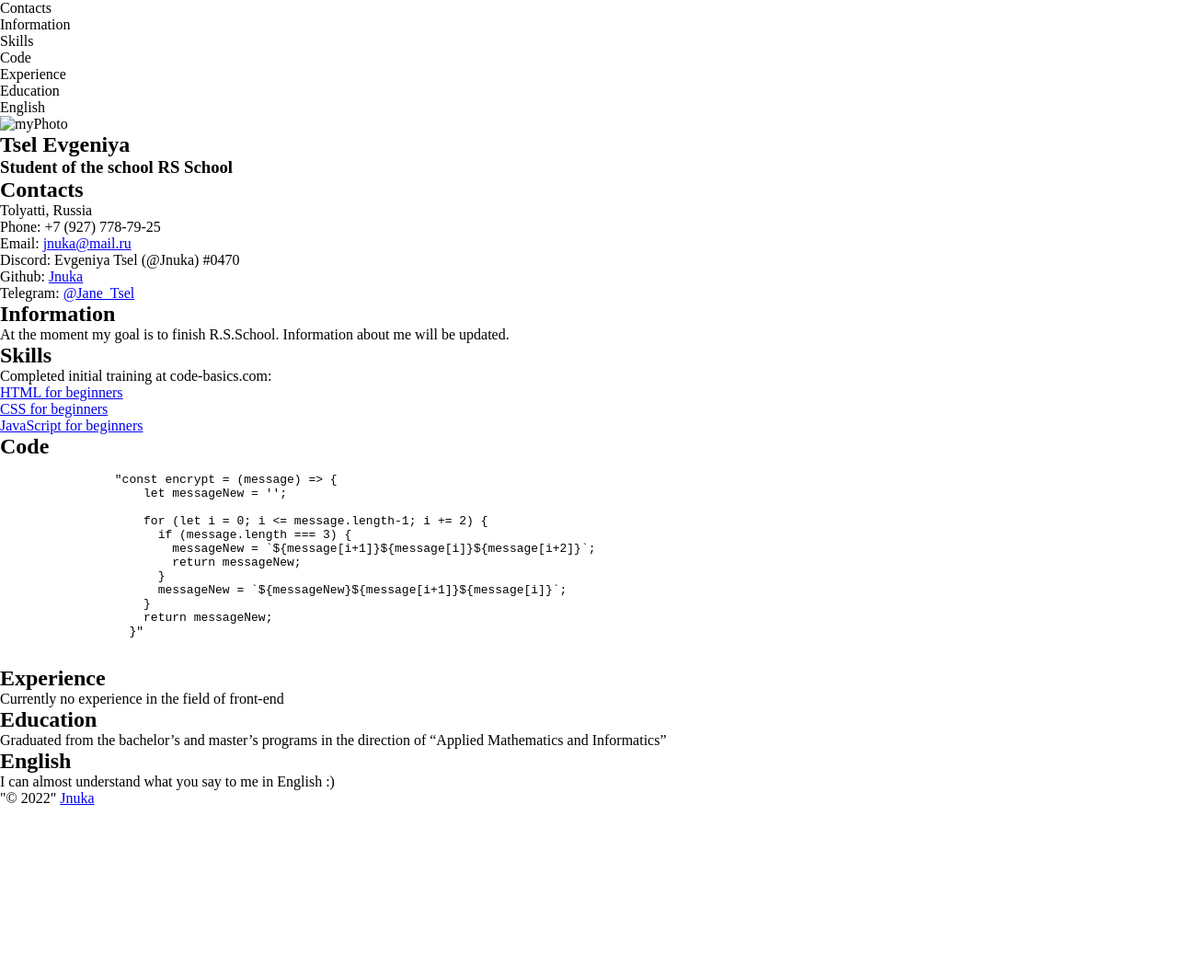
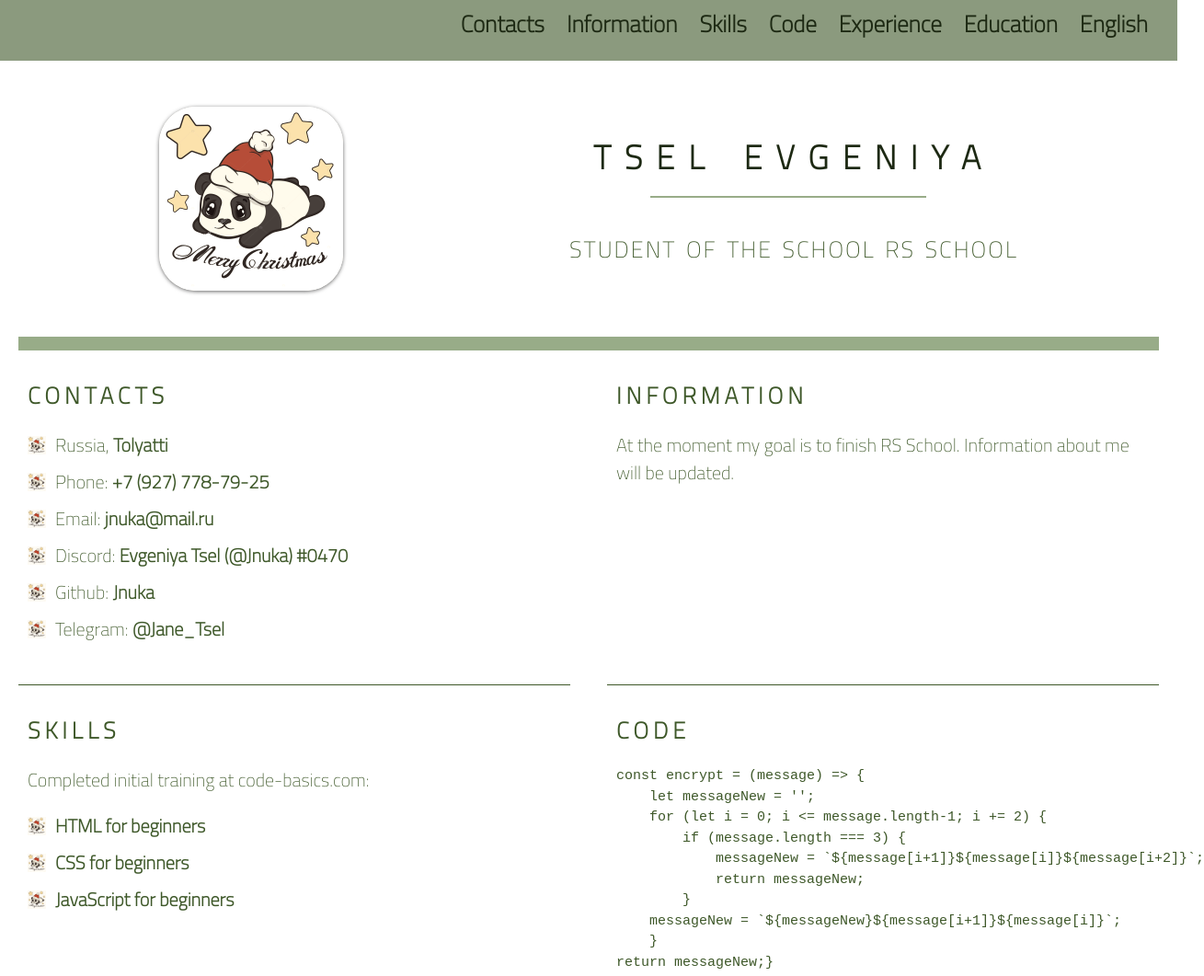
Before and after one commit to Jnuka/rsschool-cv1, a plain HTML site: page index.html in a window 1280 px wide. Shown: the top 1061 px of the page at 92% size, 1309 px wide, since content can reach past the window. Before the commit the page ends 877 px from the top, so only its background shows below. Drawn offline with Linux system fonts and the light colour scheme.

Commit message:
feat: add styles to the basic page layout feat: add photo

```diff
--- a/index.html
+++ b/index.html
@@ -6,20 +6,23 @@
     <meta name="viewport" content="width=device-width, initial-scale=1.0">
     <title>cv_Jnuka</title>
     <link rel="stylesheet" href="style.css">
+    <link rel="preconnect" href="https://fonts.googleapis.com">
+    <link rel="preconnect" href="https://fonts.gstatic.com" crossorigin>
+    <link href="https://fonts.googleapis.com/css2?family=Titillium+Web:wght@200&display=swap" rel="stylesheet">
 </head>
 
 <body>
-    <header>
-        <div class="container">
+    <header class="header">
+        <div class="container header-container">
             <nav class="nav">
-               <ul>
-                   <li>Contacts</li>
-                   <li>Information</li>
-                   <li>Skills</li>
-                   <li>Code</li>
-                   <li>Experience</li>
-                   <li>Education</li>
-                   <li>English</li>
+               <ul class="nav-list">
+                   <li><a href="#contacts" class="nav-link">Contacts</a></li>
+                   <li><a href="#information" class="nav-link">Information</a></li>
+                   <li><a href="#skills" class="nav-link">Skills</a></li>
+                   <li><a href="#code" class="nav-link">Code</a></li>
+                   <li><a href="#experience" class="nav-link">Experience</a></li>
+                   <li><a href="#education" class="nav-link">Education</a></li>
+                   <li><a href="#english" class="nav-link">English</a></li>
                </ul>
             </nav>
         </div>
@@ -33,18 +36,17 @@
                     <h3 class="main-subtitle">Student of the school RS School</h3>
                 </div>
             </section>
-        </div>
             <section class="section-info" id="contacts">
                 <h2 class="section-title">Contacts</h2>
                 <ul class="section-list">
-              <li>Tolyatti, Russia</li>
-              <li>Phone: +7 (927) 778-79-25</li>
-              <li>
+                    <li class="section-item">Russia, <span>Tolyatti</span></li>
+                    <li class="section-item">Phone: <span>+7 (927) 778-79-25</span></li>
+                    <li class="section-item">
                         Email: <a href="mailto:jnuka@mail.ru" title="email">jnuka@mail.ru</a>
                     </li>
-              <li>Discord: Evgeniya Tsel (@Jnuka) #0470</li>
-              <li>Github: <a href="https://github.com/Jnuka">Jnuka</a></li>
-              <li>
+                    <li class="section-item">Discord: <span>Evgeniya Tsel (@Jnuka) #0470</span> </li>
+                    <li class="section-item">Github: <a href="https://github.com/Jnuka">Jnuka</a></li>
+                    <li class="section-item">
                         Telegram: <a href="https://t.me/Jane_Tsel">@Jane_Tsel</a>
                     </li>
                     </ul>
@@ -52,25 +54,22 @@
             <section class="section-info" id="information">
                 <h2 class="section-title">Information</h2>
                 <p class="section-info-text">
-            At the moment my goal is to finish R.S.School. Information about me will be updated.
+                    At the moment my goal is to finish RS School. Information about me will be updated.
                 </p>
             </section>
             <section class="section-info" id="skills">
                 <h2 class="section-title">Skills</h2>
                 <p>Completed initial training at code-basics.com:</p>
                 <ul class="section-list">
-            <li><a href="https://ru.code-basics.com/languages/html">HTML for beginners</a></li>
-            <li><a href="https://ru.code-basics.com/languages/css">CSS for beginners</a></li>
-            <li><a href="https://ru.code-basics.com/languages/javascript">JavaScript for beginners</a></li>
+                    <li class="section-item"><a href="https://ru.code-basics.com/languages/html">HTML for beginners</a></li>
+                    <li class="section-item"><a href="https://ru.code-basics.com/languages/css">CSS for beginners</a></li>
+                    <li class="section-item"><a href="https://ru.code-basics.com/languages/javascript">JavaScript for beginners</a></li>
                 </ul>
             </section>
             <section class="section-info" id="code">
                 <h2 class="section-title">Code</h2>
-          <pre class="pre-code">
-              <code>
-                "const encrypt = (message) => {
+                <pre class="pre-code"><code>const encrypt = (message) => {
     let messageNew = '';
-
     for (let i = 0; i <= message.length-1; i += 2) {
         if (message.length === 3) {
             messageNew = `${message[i+1]}${message[i]}${message[i+2]}`;
@@ -78,14 +77,12 @@
         }
     messageNew = `${messageNew}${message[i+1]}${message[i]}`;
     }
-                    return messageNew;
-                  }"
-              </code>
-          </pre>
+return messageNew;}</code></pre>
+
             </section>
             <section class="section-info" id="experience">
                 <h2 class="section-title">Experience</h2>
-          <p>Сurrently no experience in the field of front-end</p>
+                <p>Currently no experience in the field of front-end</p>
             </section>
             <section class="section-info" id="education">
                 <h2 class="section-title">Education</h2>
@@ -95,6 +92,7 @@
                 <h2>English</h2>
                 <p>I can almost understand what you say to me in English :)</p>
             </section>
+        </div>
     </main>
     <footer class="footer">
         <div class="container footer-container">
--- a/style.css
+++ b/style.css
@@ -1,8 +1,223 @@
 *{
+    box-sizing: border-box;
+}
+
+html {
+    scroll-behavior: smooth;
+  }
+
+body {
+    display: flex;
+    flex-direction: column;
+    justify-content: space-between;
+    min-width: 320px;
+    min-height: 100vh;
     margin: 0;
     padding: 0;
+    font-family: 'Titillium Web', sans-serif;
+    color:#3E5829;
 }
 
-.text-block {
-    background-color: blue;
+.container {
+    max-width: 1440px;
+    margin: 0 auto;
+    min-height: 50px;
 }
+
+/**Header**/
+.header {
+    background-color: rgba(62, 88, 41, .6);
+
+}
+
+.nav-list {
+    display: flex;
+    justify-content: flex-end;
+    align-items: center;
+    list-style: none;
+}
+
+.nav-link {
+    position: relative;
+    padding: 0 12px;
+    text-decoration: none;
+    font-size: 25px;
+    font-weight: 600;
+    line-height: 20px;
+    color: #1D2913;
+}
+
+.nav-link::after {
+    content: "";
+    position: absolute;
+    left: 12px;
+    bottom: -5px;
+    width: calc(100% - 24px);
+    height: 2px;
+    background-color: #1D2913;
+    opacity: 0;
+    transition: .5s;
+}
+
+.nav-link:hover::after {
+    opacity: 1;
+    animation-name: word-underlining;
+    animation-duration: 1s;
+    animation-fill-mode: forwards;
+}
+
+@keyframes word-underlining {
+    from {
+      width: 0;
+    }
+    to {
+      width: calc(100% - 24px);
+    }
+}
+
+/**Main blocks**/
+
+main {
+    margin-bottom: auto;
+}
+
+.main-container {
+    display: flex;
+    flex-wrap: wrap;
+    justify-content: space-between;
+}
+
+/**Profile Blocks. Title and subtitle**/
+
+.section-profile {
+    display: flex;
+    justify-content: space-around;
+    width: 100%;
+    padding: 50px 30px 35px;
+    border-bottom: 15px solid #98ac88;
+}
+
+.photo-logo {
+    width: 200px;
+    height: 200px;
+    border-radius: 20%;
+    box-shadow: 0 1px 4px rgba(0, 0, 0, .6);
+    filter: grayscale(0.2) brightness(1.05);
+    transition: .3s;
+}
+
+.photo-logo:hover {
+    filter: none;
+}
+
+.section-profile-title {
+    display: flex;
+    flex-direction: column;
+    justify-content: center;
+    align-items: center;
+    text-align: center;
+    text-transform: uppercase;
+}
+
+.main-title {
+    position: relative;
+    padding: 0;
+    margin-bottom: 20px;
+    color: #1D2913;
+    font-size: 36px;
+    font-weight: 600;
+    letter-spacing: 15px;
+    line-height: 50px;
+    word-spacing: 5px;
+}
+
+.main-title::after {
+    content: "";
+    position: absolute;
+    bottom: -19px;
+    left: 50%;
+    margin-left: -156px;
+    width: 300px;
+    height: 2px;
+    background-color: #98ac88;
+}
+
+.main-subtitle {
+    margin-top: 20px;
+    color: #3E5829;
+    line-height: 70px;
+    font-size: 25px;
+    font-weight: 300;
+    letter-spacing: 2px;
+    word-spacing: 3px;
+}
+
+/**Blocks with another informations**/
+
+.section-info {
+    width: calc(50% - 20px);
+    padding: 10px;
+    padding-bottom: 35px;
+    border-bottom: 1px solid #3E5829;
+    font-size: 20px;
+    font-weight: 500;
+    line-height: 1.5;
+}
+
+.section-title {
+    margin-bottom: 20px;
+    font-size: 25px;
+    font-weight: 600;
+    text-transform: uppercase;
+    letter-spacing: 5px;
+    color:#3E5829;
+}
+
+.section-list {
+    margin: 0;
+    padding: 0;
+    list-style: none;
+}
+
+.section-item {
+    position: relative;
+    margin: 0;
+    margin-bottom: 10px;
+    padding: 0;
+    padding-left: 30px;
+}
+
+.section-item::before {
+    content: "";
+    position: absolute;
+    top: 5px;
+    left: 0px;
+    width: 20px;
+    height: 20px;
+    background-size: 20px 20px;
+    background-image: url("./photo.jpg");
+}
+
+.section-item span, a{
+    text-decoration: none;
+    font-weight: 600;
+    color: #3E5829;
+    transition: color 0.5s;
+}
+
+.section-item a:hover {
+    color:#1D2913;
+}
+
+.pre-code {
+    padding: 0;
+    margin: 0;
+    font-size: 15px;
+}
+
+
+@media (max-width: 1440px) {
+    .container {
+        padding: 0 20px;
+    }
+}
```
Also changed, not shown: photo.jpg (added). Lines whose indentation alone changed are shown as unchanged.
